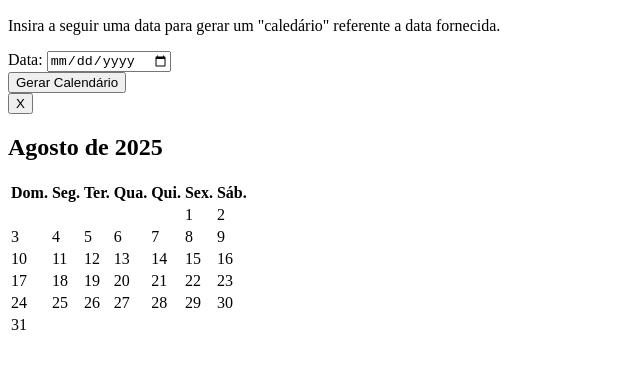
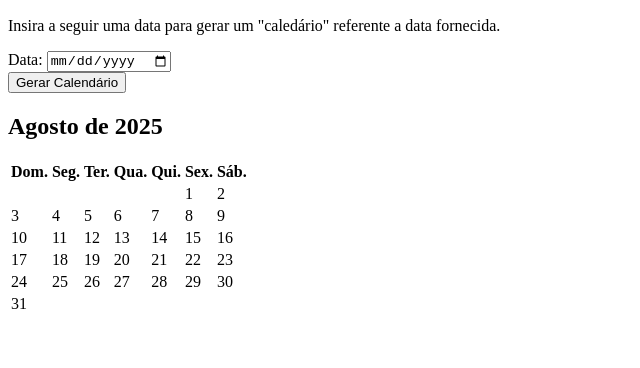
Before and after one commit to AbismoDev/Gerador-de-Calend-rio-Mensal, a plain HTML site: page index.html in a window 1280 px wide. Shown: the part 50-418 px from the top of the page, without its empty margins (0-640 px from the left). Drawn offline with Linux system fonts and the light colour scheme.

Commit message:
feat: Estrutura repensada para melhor usuabilidade

```diff
--- a/index.html
+++ b/index.html
@@ -25,10 +25,6 @@
                         </div>
                         <button type="submit">Gerar Calendário</button>
                     </form>
-                    <div class="container--modal">
-                        <div class="container--close--modal">
-                            <button id="close--modal">X</button>
-                        </div>
                     <div id="res" class="container--res">
                         <div class="container--calendario">
                             <div class="container--texto">
@@ -109,7 +105,6 @@
                     </div>
                 </div>
             </div>
-            </div>
         </section>
     </main>
 
```
Lines whose indentation alone changed are shown as unchanged.
